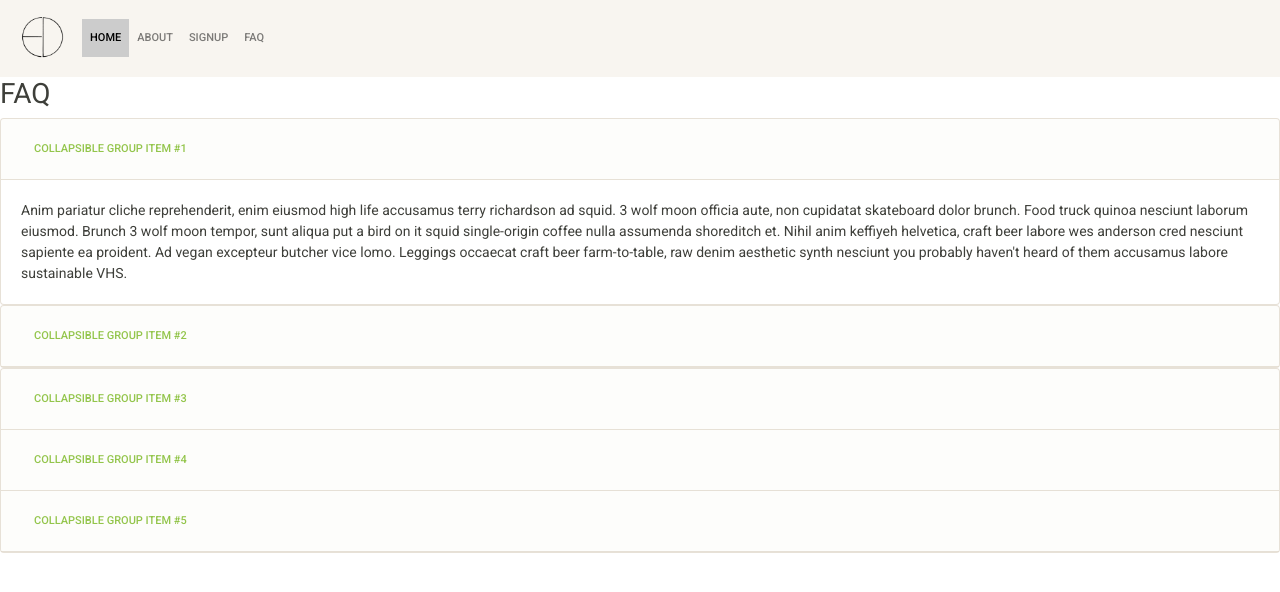
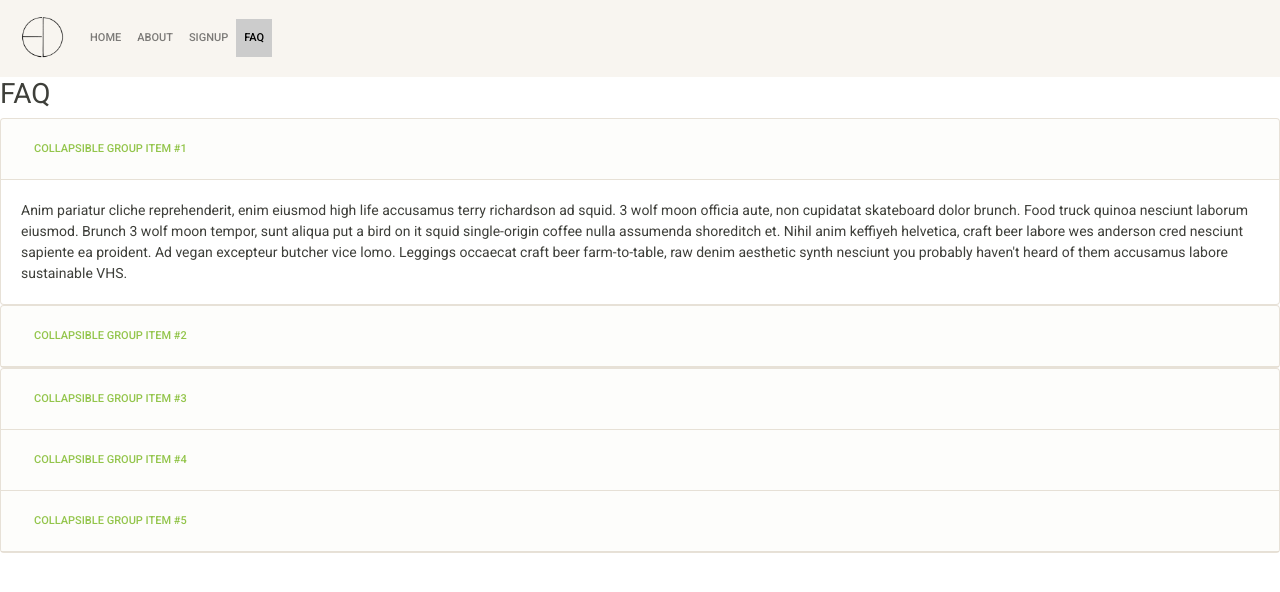
Before and after one commit to Code-Institute-Submissions/EasyDeclare, a plain HTML site: page faq.html in a window 1280 px wide. Drawn offline with nearby package versions, Linux system fonts and the light colour scheme.

Commit message:
fixed the highlight on the nav bar for current page

```diff
--- a/faq.html
+++ b/faq.html
@@ -21,8 +21,8 @@
 
             <div class="collapse navbar-collapse" id="navbarSupportedContent">
                 <ul class="navbar-nav mr-auto">
-                    <li class="nav-item active">
-                        <a class="nav-link" href="landing.html">Home<span class="sr-only">(current)</span></a>
+                    <li class="nav-item">
+                        <a class="nav-link" href="landing.html">Home</a>
                     </li>
                     <li class="nav-item">
                         <a class="nav-link" href="about.html">About</a>
@@ -30,8 +30,8 @@
                     <li class="nav-item">
                         <a class="nav-link" href="signup.html">Signup</a>
                     </li>
-                    <li class="nav-item">
-                        <a class="nav-link" href="faq.html">FAQ</a>
+                    <li class="nav-item active">
+                        <a class="nav-link" href="faq.html">FAQ<span class="sr-only">(current)</span></a>
                     </li>
                 </ul>
             </div>
```
Also changed, not shown: about.html (+4 -4 lines), signup.html (+4 -4 lines).
